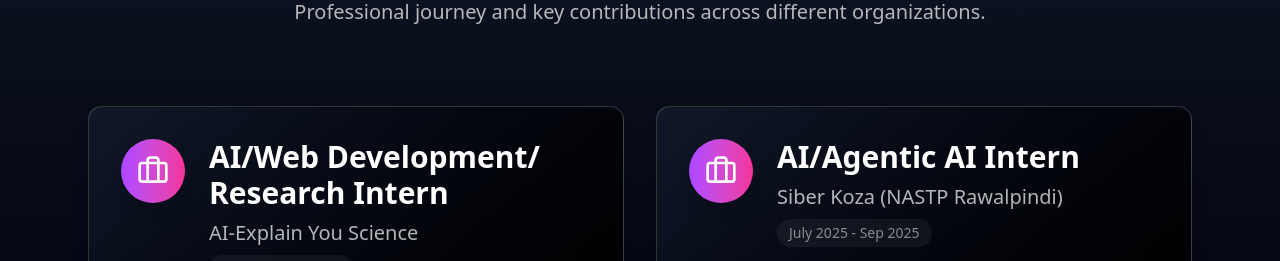
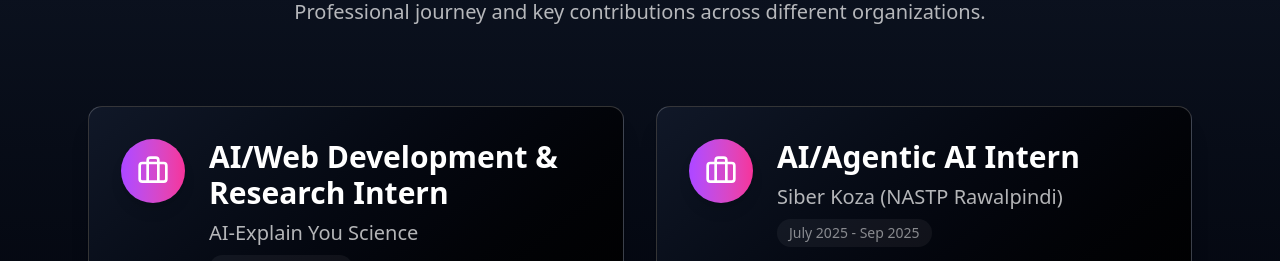
Before and after one commit to AAFREEN-ZAHRA-KAZMI01/AAFREEN-ZAHRA-KAZMI_My_Portfolio_Website, a Next.js app: page / in a window 1280 px wide. Shown: the part 5700-5961 px from the top of the page. Built offline with nearby package versions, Linux system fonts and the light colour scheme.

Commit message:
Uploded All the Files

```diff
--- a/src/app/page.tsx
+++ b/src/app/page.tsx
@@ -240,7 +240,7 @@ export default function PersonalizedPortfolio() {
   // Experience array with updated new internship
   const experiences = [
     {
-      title: "AI/Web Development/ Research Intern",
+      title: "AI/Web Development & Research Intern",
       company: "AI-Explain You Science",
       duration: "Oct 2025 - Present",
       description: "Selected for an internship focused on learning, Web Application development, and gaining hands-on knowledge in AI, technology, and innovation. Expected to excel in tasks and projects, contributing to career goals.",
```
